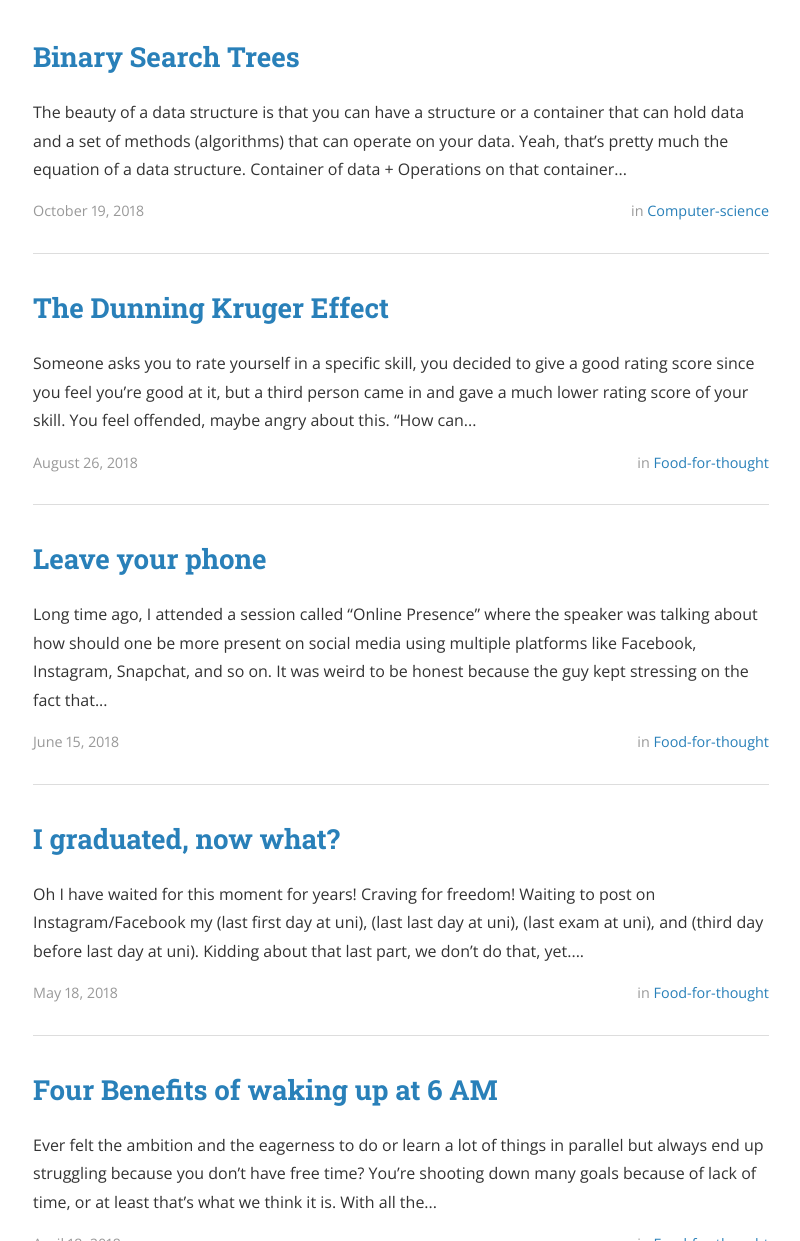
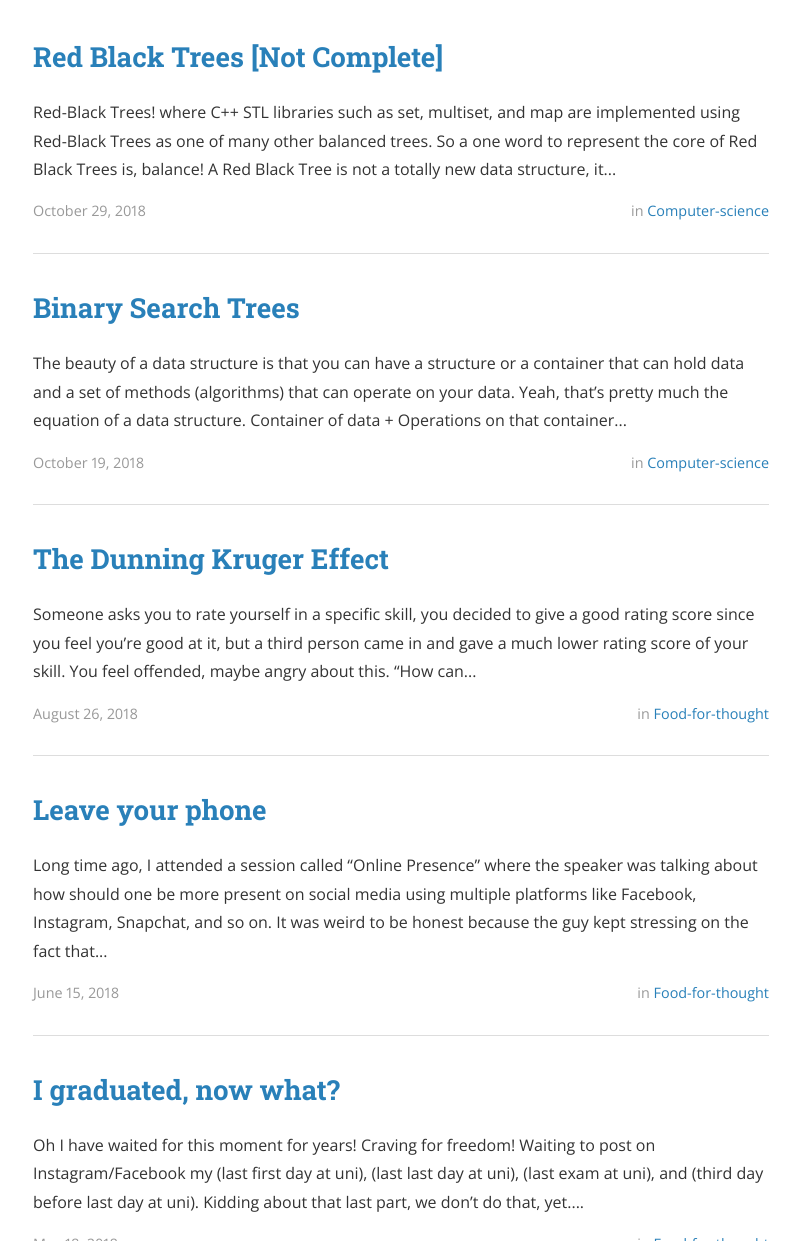
Before and after one commit to ShehabCE/shehabce.github.io, a Jekyll site: the page built from index.html, in a window 1280 px wide and 1400 px high, scrolled down 344 px. Shown: the part 159-1400 px from the top of the window, without its empty margins (239-1039 px from the left). Built offline with Jekyll 4.4.1, drawn with Linux system fonts in a browser that asks for light colours; nearby versions of some CDN libraries; the list of posts is cut into pages by our own code; a style sheet for code colours, icons or effects is not loaded.

Commit message:
Added RBT again

```diff
--- a/_posts/2018-10-19-Binary-Search-Trees.markdown
+++ b/_posts/2018-10-19-Binary-Search-Trees.markdown
@@ -191,5 +191,3 @@ The problem arises when the tree is not balanced, adding sorted elements in a tr
 		<td>Delete</td><td>O(lgN)</td><td>O(lgN)</td><td>O(N)</td>
 	</tr>
 </table>
-
-<!-- Curious about self-balancing trees? Take a look at <a href="https://shehabmmohamed.github.io/computer-science/2018/10/20/Red-Black-Trees.html" target="_blank">Red-Black Trees</a>. -->
--- /dev/null
+++ b/_posts/2018-10-20-Red-Black-Trees.markdown
@@ -0,0 +1,105 @@
+---
+layout: post
+title:  "Red Black Trees [Not Complete]"
+date:   2018-10-29 08:40:00
+author: Shehab
+categories: Computer-Science
+tags: Algorithms
+cover: "/assets/posts/RBTree.png"
+---
+
+Red-Black Trees! where C++ STL libraries such as set, multiset, and map are implemented using Red-Black Trees as one of many other balanced trees. So a one word to represent the core of Red Black Trees is, <strong>balance</strong>!
+
+A Red Black Tree is not a totally new data structure, it is rather an augmented form of a very popular datastructure, Binary Search Trees! It is a <strong> Balanced </strong> Binary Search Tree that <strong>ALWAYS</strong> guarantee the dynamic set operations of time complexity O(logN) in the worst case where N is the number of nodes in the tree.
+<ul>
+	<li> Search(T, key)</li>
+	<li> Insert(T, key)</li>
+	<li> Delete(T, key)</li>
+	<li> Successor(T, key)</li>
+	<li> Predecessor(T, key)</li>
+	<li> Maximum(T)</li>
+	<li> Minimum(T)</li>
+</ul>
+
+<p align="center"><emp>For anyone who wants a crash course on Binary Search Trees, you can learn more about it <a href="https://shehabmmohamed.github.io/computer-science/2018/10/19/Binary-Search-Trees.html" target="_blank">here.</a></emp></p>
+
+There are 4 properties that must hold in a Red-Black Tree:
+<ol>
+	<li>Every node must be colored black or red.</li>
+	<li>Root node AND leaves are always colored black.</li>
+	<li>For any red node, its children must be black. No red node can have a red child.</li>
+	<li>For node x, any simple path from x to its descendent leaf must have the same number of black nodes. Also known as black height bh(x).</li>
+</ol>
+
+<img src="/assets/posts/RBTree.png">
+As you can see, the node structure of a RB tree is the same as BST node structure, just augmented with an extra bit of information, its color.
+...
+{% highlight c++ %}
+// an (RBT) Node structure.
+class RedBlackNode {
+public:
+	RedBlackNode *parent;
+	RedBlackNode *left;
+	RedBlackNode *right;
+	int val;
+	int color;	// Red -> 1 | Black -> 0
+	RedBlackNode(int k) : val(k) {
+		parent = NULL;
+		left = NULL;
+		right = NULL;
+		color = 1;
+	};
+};
+{% endhighlight %}
+However, to ensure a logarithmic time complexity of the Red-Black Tree, each update query (Insert/Delete) is followed by another method called RB-INSERT-FIXUP and RB-DELETE-FIXUP that provides some maintenance to the tree structure to make sure the four enlisted properties are well preserved, and if there is a violation, it gets fixed.
+They are not super easy I have to say, but you gotta admire the amount of effort and intellect put into this data structure to handle these cases. I'll explain the modified insertion and deletion operations in the following section. But first, Insert and then Delete operations, after rotation!
+<h2>Rotation... but why?</h2>
+There might be cases where the height of a branch might be larger than the height of the other branch, giving it this imbalanced shape. So by pivoting around two nodes X and Y, you can re-balance the tree!
+<h2> So There are 4 cases for an imbalanced tree. </h2>
+<ul>
+	<li>Left Left Case (LL)</li>
+	<li>Left Right Case (LR)</li>
+	<li>Right Left Case (RL)</li>
+	<li>Right Right Case (RR)</li>
+</ul>
+<div class="Image Row">
+		<span style="display: inline-block; width: 180px; height: 180px;"><img src="/assets/posts/LL.png"></span>
+		<span style="display: inline-block; width: 180px; height: 180px;"><img src="/assets/posts/LR.png"></span>
+		<span style="display: inline-block; width: 180px; height: 180px;"><img src="/assets/posts/RL.png"></span>
+		<span style="display: inline-block; width: 180px; height: 180px;"><img src="/assets/posts/RR.png"></span>
+</div>
+<img src="/assets/posts/rotations.png">
+<p align="center"><I>source ["CLRS, Introduction to Algorithms"]</I></p>
+
+<h2>RBT Insert </h2>
+Everytime we insert a new node into our RBT, we need to do some maintenance checking to preserve the properties of the Red-Black Tree in case any violation occurs. There are two possible violations upon insertion:
+
+<ol>
+	<li>Red Violation: A red node has a red child.</li>
+	<li>Black Violation: One path has more black nodes than another path.</li>
+
+</ol>
+There are 6 cases to handle when we insert a new node in a balanced tree, three of them are symmetric so its actually <strong>3 cases</strong> and we handle those cases with two tools; either by changing some pointer structure (rotation) or node reconfiguration (recoloring).
+
+<hr>
+
+<h2>RBT Delete </h2>
+Deleting a node in a RBT is slightly more complicated than inserting a node in a RBT.
+
+<hr>
+
+
+<table cellpadding="0" cellspacing="0">
+	<tr>
+		<th>Operation</th><th>Best Case</th><th>Average Case</th><th>Worst Case</th>
+	</tr>
+	<tr>
+		<td>Search</td><td>O(lgN)</td><td>O(lgN)</td><td>O(lgN)</td>
+	</tr>
+	<tr>
+		<td>Insert</td><td>O(lgN)</td><td>O(lgN)</td><td>O(lgN)</td>
+	</tr>
+	<tr>
+		<td>Delete</td><td>O(lgN)</td><td>O(lgN)</td><td>O(lgN)</td>
+	</tr>
+</table>
```
